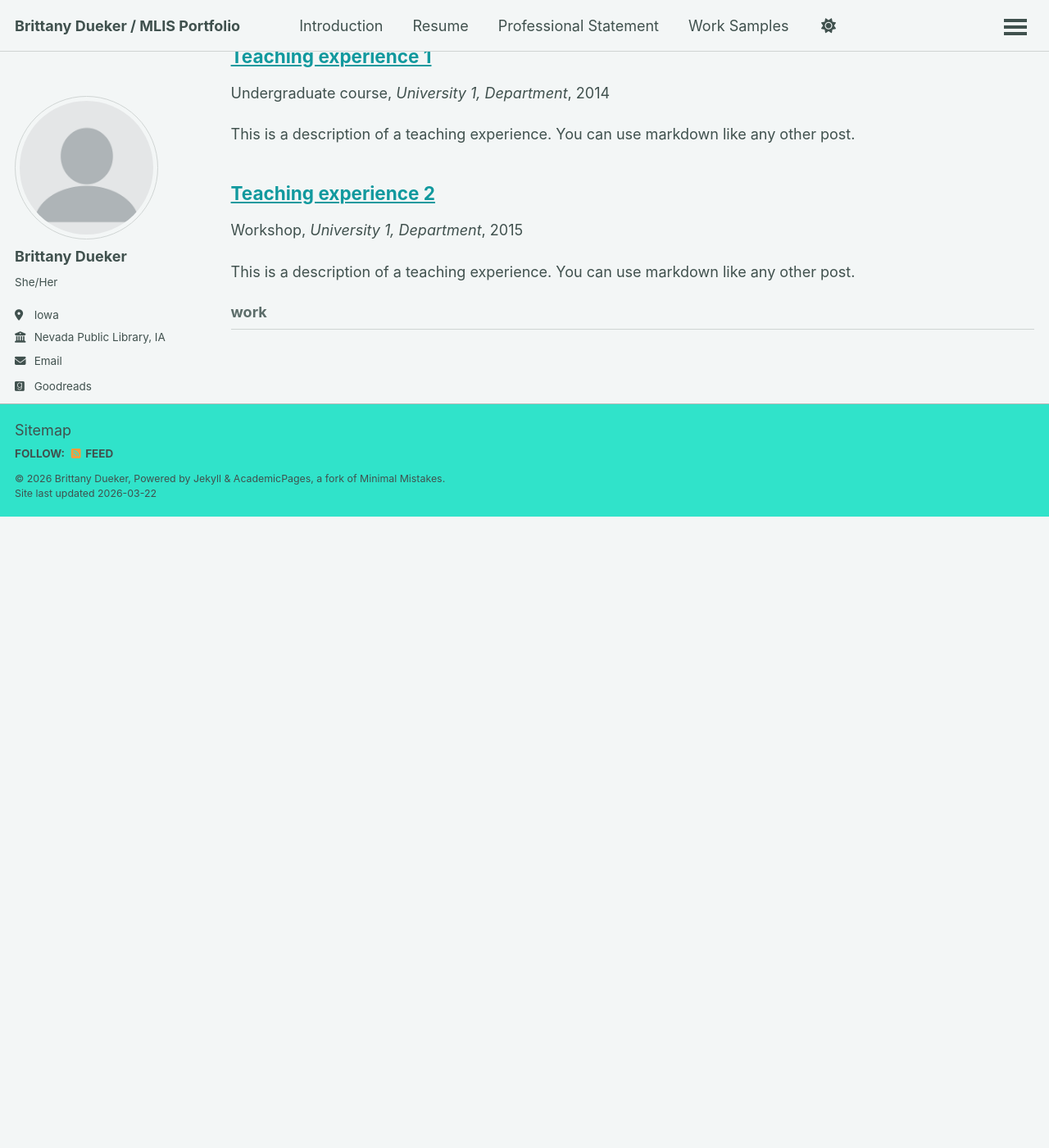
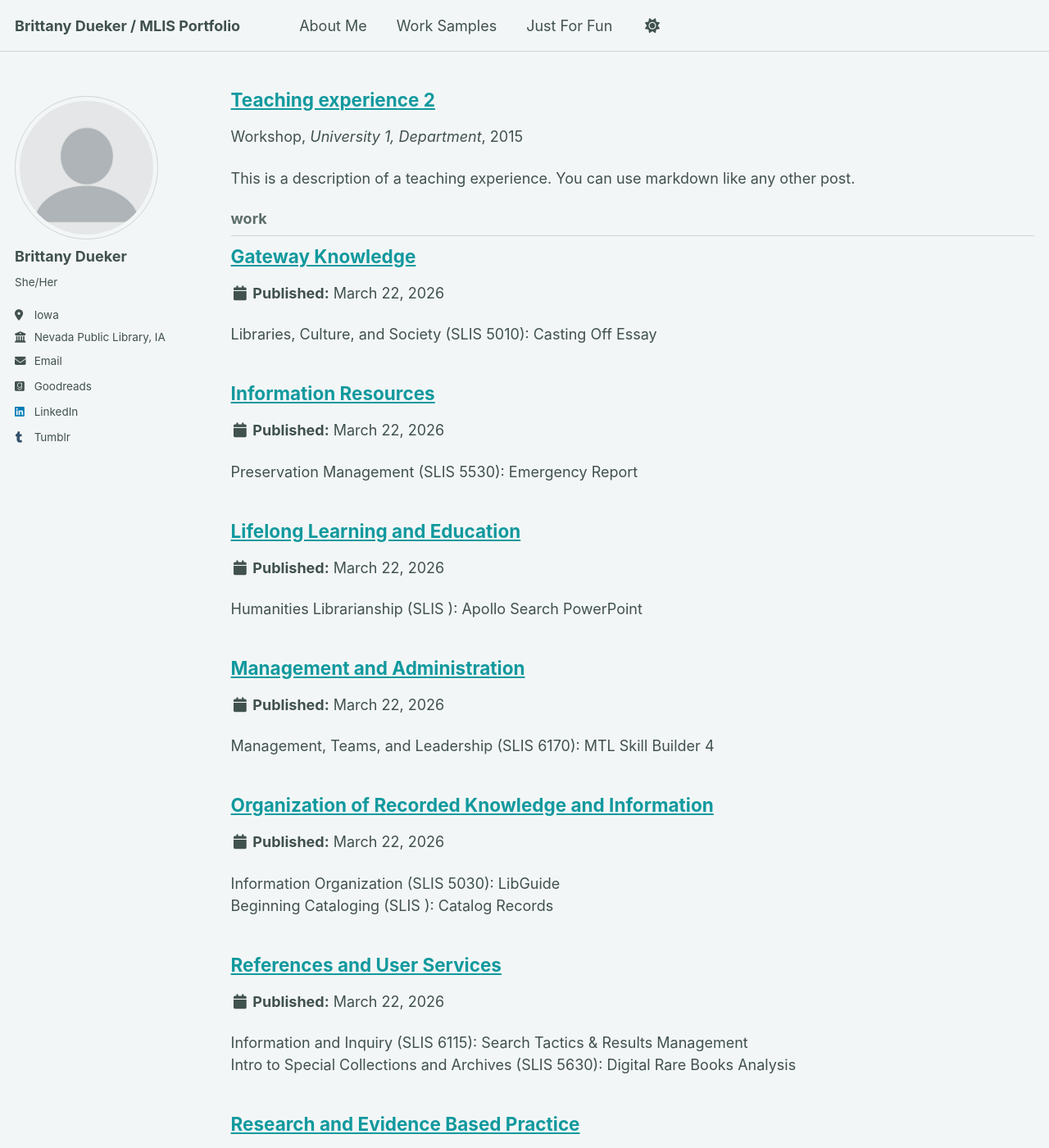
Before and after one commit to PunkCardigan/punkcardigan.github.io, a Jekyll site: the page built from _pages/collection-archive.html, in a window 1280 px wide and 1400 px high, scrolled down 3323 px. Shown: the whole window at 82% size. Built offline with Jekyll 4.4.1, drawn with Linux system fonts in a browser that asks for light colours; a script bundle is joined from its source files by our own code; library files that are not in the unit come from our copies; before the commit the page ends 3953 px from its top, so only the background shows below that; some of the changed text lies outside the part shown.

Commit message:
Updated layout and structure

```diff
--- a/_config.yml
+++ b/_config.yml
@@ -233,19 +233,13 @@
   talks:
     output: true
     permalink: /:collection/:path/
-  introduction:
-    output: true
-    permalink: /:collection/:path/
-  resume:
-    output: true
-    permalink: /:collection/:path/
-  profstate:
+  aboutme:
     output: true
     permalink: /:collection/:path/
   work:
     output: true
     permalink: /:collection/:path/
-  profdev:
+  fun:
     output: true
     permalink: /:collection/:path/
 
@@ -306,26 +300,10 @@
       layout: talk
       author_profile: true
       share: true
-  # _introduction
+  # _aboutme
   - scope:
       path: ""
       type: introduction
-    values:
-      layout: single
-      author_profile: true
-      share: true
- # _resume
-  - scope:
-      path: ""
-      type: resume
-    values:
-      layout: single
-      author_profile: true
-      share: true
-  # _profstate
-  - scope:
-      path: ""
-      type: profstate
     values:
       layout: single
       author_profile: true
@@ -338,10 +316,10 @@
       layout: single
       author_profile: true
       share: true
-  # _profdev
+  # _fun
   - scope:
       path: ""
-      type: profdev
+      type: fun
     values:
       layout: single
       author_profile: true
--- a/_data/navigation.yml
+++ b/_data/navigation.yml
@@ -32,17 +32,11 @@
   # - title: "Guide"
   #   url: /markdown/
 
-  - title: "Introduction"
-    url: /introduction/
-
-  - title: "Resume"
-    url: /resume/
-
-  - title: "Professional Statement"
-    url: /profstate/
+  - title: "About Me"
+    url: /aboutme/
 
   - title: "Work Samples"
     url: /work/
 
-  - title: "Professional Development"
-    url: /profdev/
+  - title: "Just For Fun"
+    url: /fun/
--- /dev/null
+++ b/_pages/aboutme.md
@@ -0,0 +1,10 @@
+---
+permalink: /aboutme/
+title: "Professional Statement"
+author_profile: true
+---
+
+The only thing I like more than knowing things and solving problems is being able to help other people do the same. With an anthropological perspective of the world and nearly two decades of customer service experience, I excel at communicating with people from all walks of life and have found my niche in libraries. I am a naturally friendly person who genuinely enjoys making the public spaces of a library as welcoming as my own home. There should be something for everyone at a library and I am dedicated to promoting diverse and accessible library collections and developing a catalog with useful records that meet the needs of all members of the community.
+
+[Resume](/files/duekerresume.pdf)
+===
--- a/_pages/markdown.md
+++ b/_pages/markdown.md
@@ -8,6 +8,12 @@
 ---
 
 {% include toc %}
+
+---
+title: "Gateway Knowledge"
+excerpt: "Libraries, Culture, and Society (SLIS 5010): Casting Off Essay <br/>"
+collection: work
+---
 
 ## Locations of key files/directories
 
--- /dev/null
+++ b/_work/work-1.md
@@ -0,0 +1,5 @@
+---
+title: "Gateway Knowledge"
+excerpt: "Libraries, Culture, and Society (SLIS 5010): Casting Off Essay <br/>"
+collection: work
+---
--- /dev/null
+++ b/_work/work-2.md
@@ -0,0 +1,5 @@
+---
+title: "Information Resources"
+excerpt: "Preservation Management (SLIS 5530): Emergency Report <br/>"
+collection: work
+---
--- /dev/null
+++ b/_work/work-3.md
@@ -0,0 +1,5 @@
+---
+title: "Lifelong Learning and Education"
+excerpt: "Humanities Librarianship (SLIS ): Apollo Search PowerPoint <br/>"
+collection: work
+---
--- /dev/null
+++ b/_work/work-4.md
@@ -0,0 +1,5 @@
+---
+title: "Management and Administration"
+excerpt: "Management, Teams, and Leadership (SLIS 6170): MTL Skill Builder 4 <br/>"
+collection: work
+---
--- /dev/null
+++ b/_work/work-5.md
@@ -0,0 +1,7 @@
+---
+title: "Organization of Recorded Knowledge and Information"
+excerpt: "Information Organization (SLIS 5030): LibGuide\
+<br/>\
+Beginning Cataloging (SLIS ): Catalog Records"
+collection: work
+---
--- /dev/null
+++ b/_work/work-6.md
@@ -0,0 +1,7 @@
+---
+title: "References and User Services"
+excerpt: "Information and Inquiry (SLIS 6115): Search Tactics & Results Management\
+<br/>\
+Intro to Special Collections and Archives (SLIS 5630): Digital Rare Books Analysis"
+collection: work
+---
--- /dev/null
+++ b/_work/work-7.md
@@ -0,0 +1,5 @@
+---
+title: "Research and Evidence Based Practice"
+excerpt: "Digital Preservation (SLIS 6145): Research Proposal <br/>"
+collection: work
+---
--- /dev/null
+++ b/_work/work-9.md
@@ -0,0 +1,5 @@
+---
+title: "Technological Knowledge and SKills"
+excerpt: "Metadata (SLIS 6335): Pimiera Alta Records <br/>"
+collection: work
+---
```
Also changed, not shown: _pages/about.md (+7 -2 lines), _pages/fun.md (added, +5 -0 lines), _pages/introduction.md (deleted, +0 -7 lines), _pages/resume.md (deleted, +0 -10 lines), _pages/work.html (added, +13 -0 lines), _work/work-8.md (added, +5 -0 lines), 3 other files.
